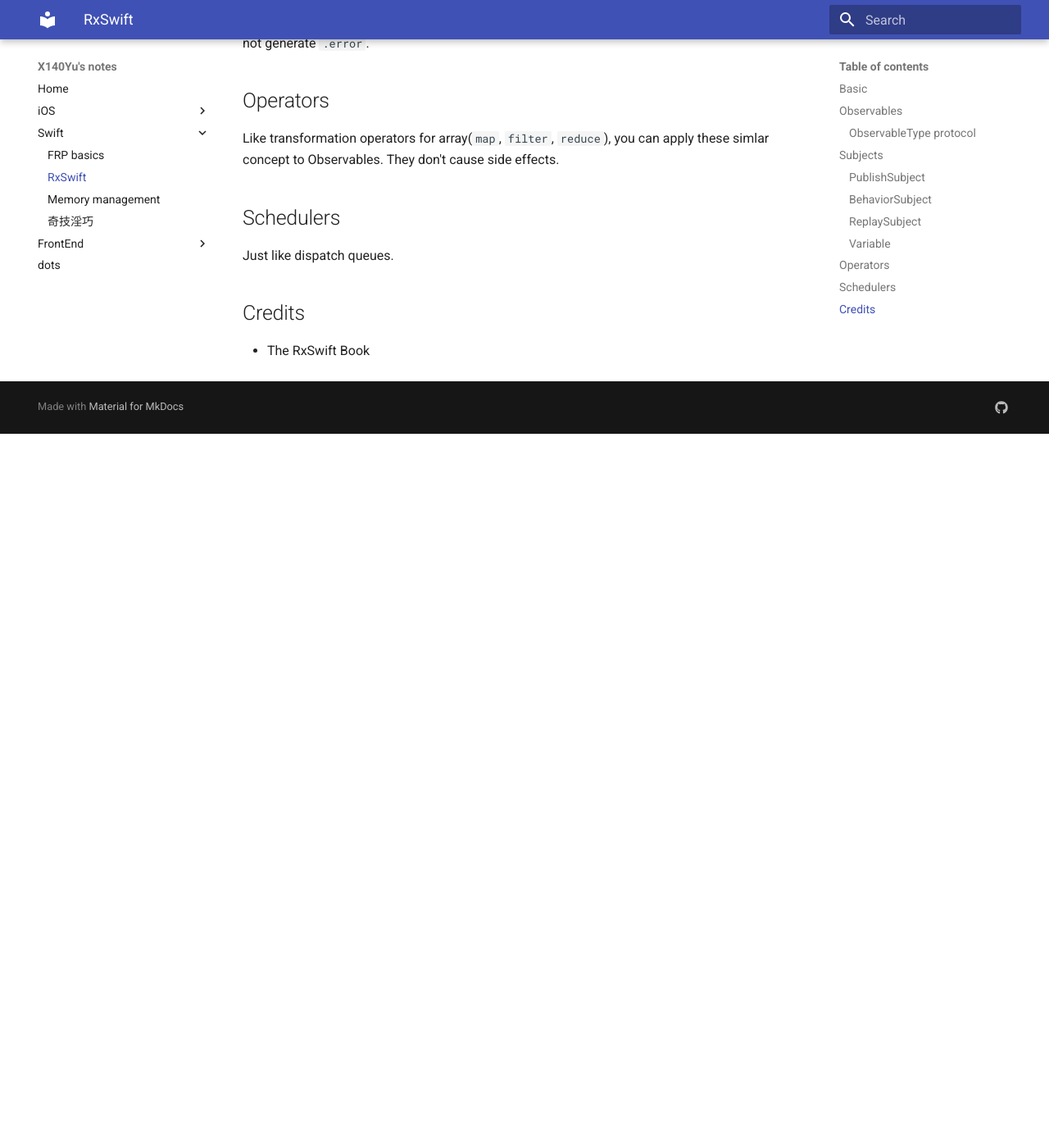
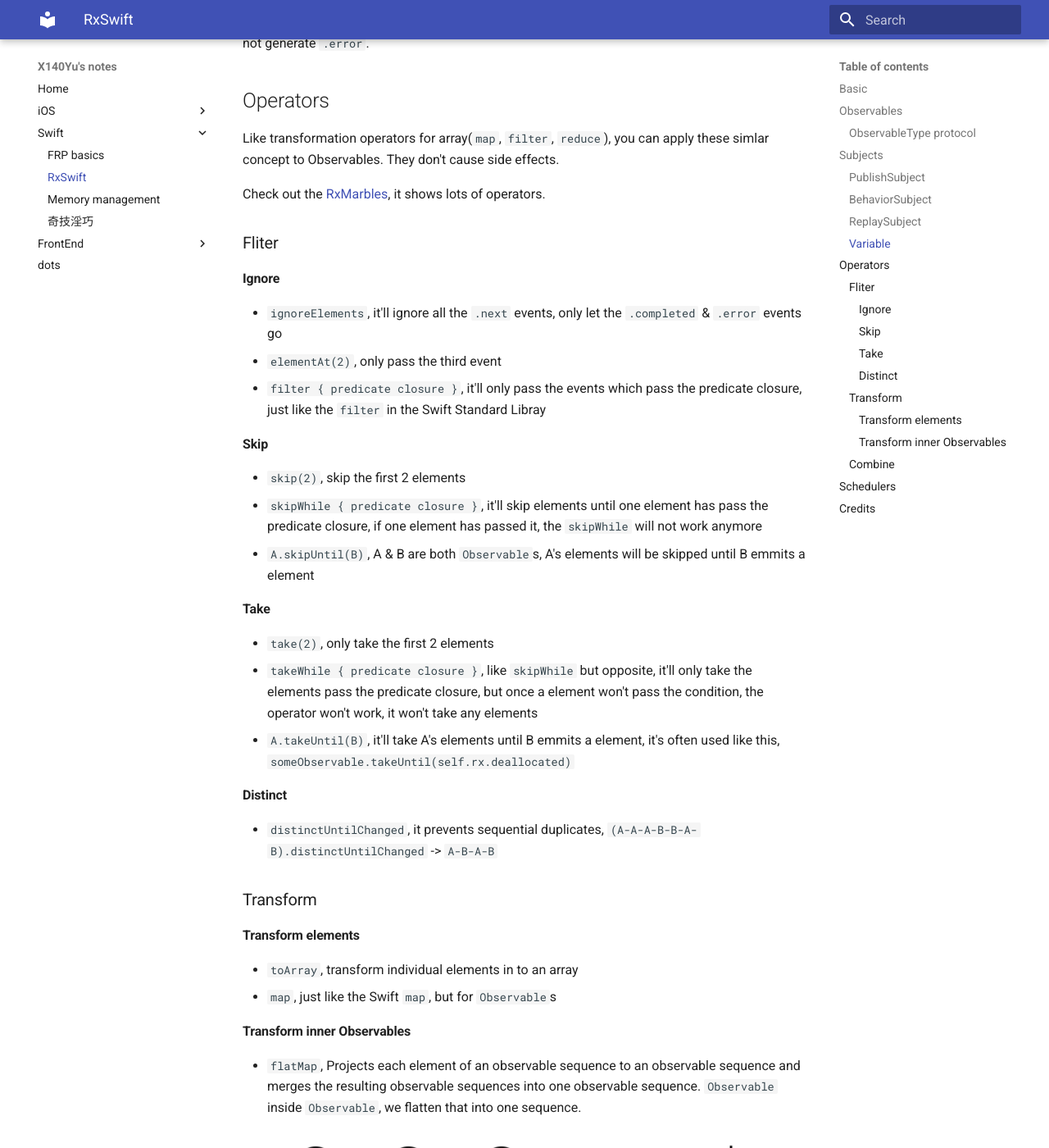
Before and after one commit to X140Yu/notes, an MkDocs documentation site: the page built from docs/swift/rxswift.md, in a window 1280 px wide and 1400 px high, scrolled down 2573 px. Shown: the whole window at 82% size. Built offline with MkDocs 1.6.1 and Material for MkDocs 9.7.7, drawn with Linux system fonts in a browser that asks for light colours; old or Windows-style settings are respelled for this version of MkDocs; before the commit the page ends 3102 px from its top, so only the background shows below that; some of the changed text lies outside the part shown.

Commit message:
Add combine

````diff
--- a/docs/swift/rxswift.md
+++ b/docs/swift/rxswift.md
@@ -1,6 +1,7 @@
 # [RxSwift](https://github.com/ReactiveX/RxSwift)
 
 ## Basic
+
 The logo of [ReactiveX](http://reactivex.io/) is a electric eel（电鳗）.
 
 Core issues with writing asynchronous code,
@@ -10,8 +11,8 @@
 
 Side effect, any change to the state outside of the current scope.
 
+## Observables
 
-## Observables
 `Observable<T>` provides the ability to asynchronously produce a sequence of events that can “carry” an immutable snapshot of data T. It allows classes to subscribe for values emitted by another class over time.
 
 An `Observable` is just a sequence.
@@ -19,6 +20,7 @@
 There are many ways to create a `Observable`, `just`, `of`, `create`, etc.
 
 ### `ObservableType` protocol
+
 An observable can emmit three types of events,
 
 - `next`
@@ -28,13 +30,16 @@
 When an `Obsservable` emmits `completed` or `error` event, it can no longer emit events, that means, it's life is done.
 
 ## Subjects
+
 Subjects act as both an `observable` and as an `observer`. The subject received `.next` events, and each time it received an event, it turned around and emitted it to its subscriber.
 
 ### PublishSubject
+
 The `PublishSubject` only emits to current subscribers. But when a `PublishSubject` send a stop event(`.completed` or `.error`), the subscribe after that stop can also receive the event.
 ![](rxswift/01-publishSubject.png)
 
 ### BehaviorSubject
+
 `BehaviorSubjects` work similarly to `PublishSubjects`, except they will replay the latest `.next` event to new subscribers.
 
 You have to specify the default value when create the `BehaviorSubject`.
@@ -42,18 +47,100 @@
 ![](rxswift/02-behaviorSubject.png)
 
 ### ReplaySubject
+
 It will then replay a buffer to new subscribers.
 
 You have to specify the buffer size when create the `ReplaySubject`.
 
 ![](rxswift/03-replaySubject.png)
+
 ### Variable
+
 A `Variable` wraps a `BehaviorSubject` and stores its current value as state. But it's value can not generate `.error`.
 
 ## Operators
+
 Like transformation operators for array(`map`, `filter`, `reduce`), you can apply these simlar concept to Observables. They don't cause side effects.
 
+Check out the [RxMarbles](http://rxmarbles.com/), it shows lots of operators.
+
+### Fliter
+
+#### Ignore
+
+- `ignoreElements`, it'll ignore all the `.next` events, only let the `.completed` & `.error` events go
+- `elementAt(2)`, only pass the third event
+- `filter { predicate closure }`, it'll only pass the events which pass the predicate closure, just like the `filter` in the Swift Standard Libray
+
+#### Skip
+
+- `skip(2)`, skip the first 2 elements
+- `skipWhile { predicate closure }`, it'll skip elements until one element has pass the predicate closure, if one element has passed it, the `skipWhile` will not work anymore
+- `A.skipUntil(B)`, A & B are both `Observable`s, A's elements will be skipped until B emmits a element
+
+#### Take
+
+- `take(2)`, only take the first 2 elements
+- `takeWhile { predicate closure }`, like `skipWhile` but opposite, it'll only take the elements pass the predicate closure, but once a element won't pass the condition, the operator won't work, it won't take any elements
+- `A.takeUntil(B)`, it'll take A's elements until B emmits a element, it's often used like this, `someObservable.takeUntil(self.rx.deallocated)`
+
+#### Distinct
+
+- `distinctUntilChanged`, it prevents sequential duplicates, `(A-A-A-B-B-A-B).distinctUntilChanged` -> `A-B-A-B`
+
+### Transform
+
+#### Transform elements
+
+- `toArray`, transform individual elements in to an array
+- `map`, just like the Swift `map`, but for `Observable`s
+
+#### Transform inner Observables
+
+- `flatMap`, Projects each element of an observable sequence to an observable sequence and merges the resulting observable sequences into one observable sequence. `Observable` inside `Observable`, we flatten that into one sequence.
+
+![](rxswift/04-flatMap.png)
+
+- `flatMapLatest`, like `flatMap`, but when a new `Observable` of `Observables` comes, the previouse `Observable` of `Observables` are ignored, it'll switch to the latest one
+
+![](rxswift/05-flatMapLatest.png)
+
+### Combine
+
+- `startWith`, prefix an `Observable` with the given initial value
+- `concat`, `A.concat(B)` it waits A to complete, then subscribe to B
+- `merge`, a merged `Observable` subscribes to each of the sequence, when it's inner `Observable`s emmits events, it notify the outter observers. [`merge` in RxMarbles](http://rxmarbles.com/#merge)
+- `combineLatest`, [`combineLatest` in RxMarbles](http://rxmarbles.com/#combineLatest)
+- `zip`, it waitied for each to emit a new value, just like a zipper [`zip`](http://rxmarbles.com/#zip)
+- `withLatestFrom`, `A.withLatestFrom(B)` when A emits a event, it will take the B's latest value
+- `sample`
+- `amb`, `A.amb(B)` who comes last, who get unsubscribed
+- `switchLatest`, images are better than words
+
+![](rxswift/06-switchLatest.png)
+
+- `reduce`, like normal `reduce` in Swift, but for `Observable`s, but it'll only be called when the `Observable` completed
+
+```swift
+let source = Observable.of(1, 3, 5, 7, 9)
+let observable = source.reduce(0, accumulator: +)
+observable.subscribe(onNext: { value in
+  print(value)
+}) // 25
+```
+
+- `scan`
+
+```swift
+let source = Observable.of(1, 3, 5, 7, 9)
+let observable = source.scan(0, accumulator: +)
+observable.subscribe(onNext: { value in
+  print(value)
+}) // 1 4 9 16 25
+```
+
 ## Schedulers
+
 Just like dispatch queues.
 
 
````
Also changed, not shown: docs/swift/rxswift/04-flatMap.png (added), docs/swift/rxswift/05-flatMapLatest.png (added), docs/swift/rxswift/06-switchLatest.png (added).
